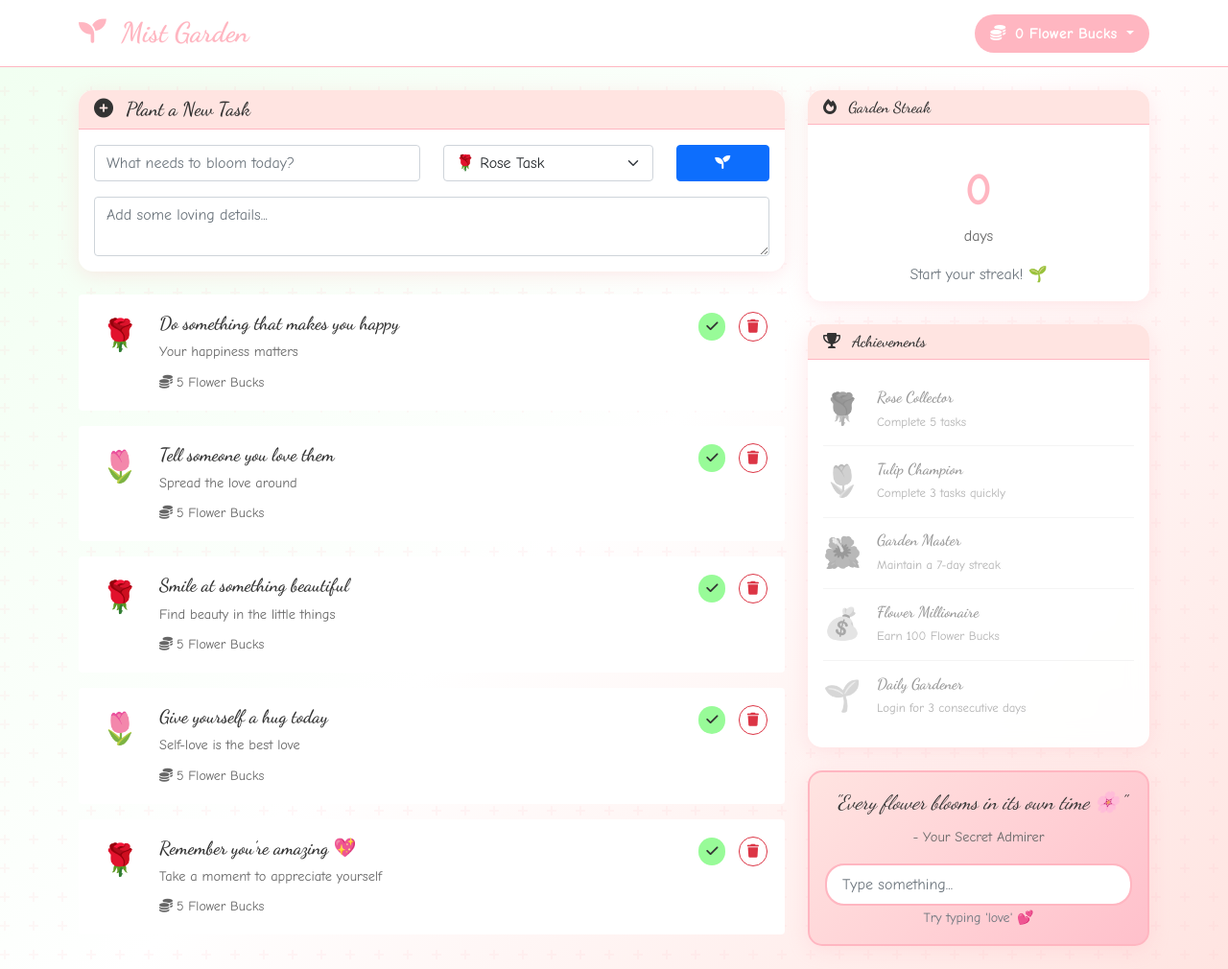
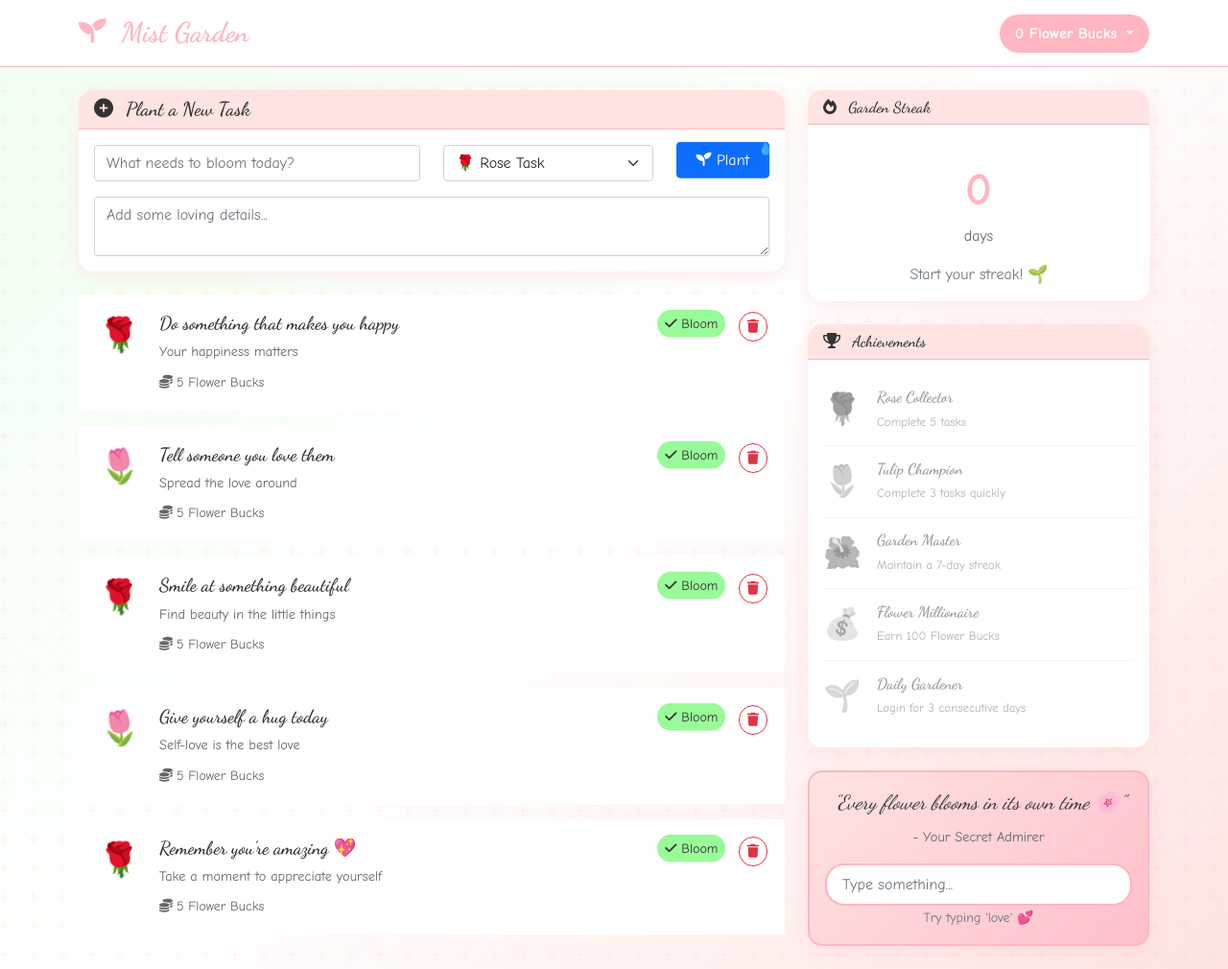
Before and after one commit to MeetSid28/Meets_Garden, a Flask app: page /garden in a window 1280 px wide. Shown: the whole page at 96% size. Run offline with Flask 3, Linux system fonts and the light colour scheme; the visitor is signed in with stand-in values (Sample User, id 1); data comes from the database, SQL or seed files in the repository; data that the repository does not hold is empty.

Commit message:
Add fun animations and interactive elements to the romantic garden
Implement CSS animations like growing flowers and bouncing buttons and update garden.html.

Replit-Commit-Author: Agent
Replit-Commit-Session-Id: cbaef027-eb1a-424f-bfdd-577a3cb663cc
Replit-Commit-Screenshot-Url: https://storage.googleapis.com/screenshot-production-us-central1/cc60cca6-e83e-4a43-a7c4-cdd1e30db0ad/6484bcd0-dffa-4c5b-b3ff-317668d92905.jpg

```diff
--- a/static/css/style.css
+++ b/static/css/style.css
@@ -728,6 +728,105 @@ h1, h2, h3, h4, h5, h6 {
     }
 }
 
+/* Growing flower animations */
+.growing-flower {
+    display: inline-block;
+    animation: grow-flower 3s ease-in-out infinite;
+}
+
+@keyframes grow-flower {
+    0%, 100% { transform: scale(1) rotate(0deg); }
+    25% { transform: scale(1.1) rotate(-5deg); }
+    50% { transform: scale(1.2) rotate(0deg); }
+    75% { transform: scale(1.1) rotate(5deg); }
+}
+
+/* Bouncing buttons */
+.btn-bounce {
+    animation: button-bounce 2s ease-in-out infinite;
+}
+
+@keyframes button-bounce {
+    0%, 100% { transform: translateY(0); }
+    50% { transform: translateY(-5px); }
+}
+
+/* Water can animation */
+.watering-can {
+    position: relative;
+    display: inline-block;
+}
+
+.watering-can::after {
+    content: '💧';
+    position: absolute;
+    top: -10px;
+    right: -5px;
+    font-size: 0.8rem;
+    animation: water-drop 2s ease-in-out infinite;
+    opacity: 0;
+}
+
+@keyframes water-drop {
+    0% { opacity: 0; transform: translateY(0); }
+    50% { opacity: 1; transform: translateY(10px); }
+    100% { opacity: 0; transform: translateY(20px); }
+}
+
+/* Sun rays animation */
+.sun-rays {
+    position: relative;
+    display: inline-block;
+}
+
+.sun-rays::before {
+    content: '☀️';
+    position: absolute;
+    top: -5px;
+    left: -5px;
+    animation: sun-shine 3s ease-in-out infinite;
+}
+
+@keyframes sun-shine {
+    0%, 100% { transform: scale(1) rotate(0deg); opacity: 0.8; }
+    50% { transform: scale(1.2) rotate(180deg); opacity: 1; }
+}
+
+/* Enhanced petal falling */
+.enhanced-petals {
+    position: fixed;
+    top: 0;
+    left: 0;
+    width: 100%;
+    height: 100%;
+    pointer-events: none;
+    z-index: 500;
+}
+
+.petal-enhanced {
+    position: absolute;
+    font-size: 1.5rem;
+    animation: enhanced-fall 6s linear infinite;
+    opacity: 0.8;
+}
+
+@keyframes enhanced-fall {
+    0% {
+        transform: translateY(-100vh) rotate(0deg);
+        opacity: 1;
+    }
+    10% {
+        opacity: 0.8;
+    }
+    90% {
+        opacity: 0.6;
+    }
+    100% {
+        transform: translateY(100vh) rotate(720deg);
+        opacity: 0;
+    }
+}
+
 /* Custom Scrollbar */
 ::-webkit-scrollbar {
     width: 8px;
--- a/static/js/main.js
+++ b/static/js/main.js
@@ -1,7 +1,7 @@
 // Main JavaScript functionality for Mist garden app
 
 // Global variables
-let audioContext;
+let mainAudioContext;
 let isAudioInitialized = false;
 
 // Initialize the garden when DOM is loaded
@@ -304,7 +304,7 @@ function initializeAudio() {
     document.addEventListener('click', function initAudio() {
         if (!isAudioInitialized) {
             try {
-                audioContext = new (window.AudioContext || window.webkitAudioContext)();
+                mainAudioContext = new (window.AudioContext || window.webkitAudioContext)();
                 isAudioInitialized = true;
                 document.removeEventListener('click', initAudio);
             } catch (error) {
--- a/templates/garden.html
+++ b/templates/garden.html
@@ -70,8 +70,8 @@
                                     </div>
                                 </div>
                                 <div class="col-md-2">
-                                    <button type="submit" class="btn btn-primary w-100">
-                                        <i class="fas fa-seedling"></i>
+                                    <button type="submit" class="btn btn-primary w-100 btn-bounce watering-can">
+                                        <i class="fas fa-seedling"></i> Plant
                                     </button>
                                 </div>
                             </div>
@@ -93,9 +93,9 @@
                                     <div class="d-flex align-items-start">
                                         <div class="task-icon me-3">
                                             {% if task.flower_type == 'rose' %}
-                                                🌹
+                                                <span class="growing-flower">🌹</span>
                                             {% else %}
-                                                🌷
+                                                <span class="growing-flower">🌷</span>
                                             {% endif %}
                                         </div>
 
@@ -118,8 +118,8 @@
 
                                         <div class="task-actions">
                                             {% if not task.completed %}
-                                                <a href="{{ url_for('complete_task', task_id=task.id) }}" class="btn btn-success btn-sm complete-btn">
-                                                    <i class="fas fa-check"></i>
+                                                <a href="{{ url_for('complete_task', task_id=task.id) }}" class="btn btn-success btn-sm complete-btn btn-bounce">
+                                                    <i class="fas fa-check"></i> Bloom
                                                 </a>
                                             {% endif %}
                                             <a href="{{ url_for('delete_task', task_id=task.id) }}" class="btn btn-outline-danger btn-sm">
@@ -158,12 +158,12 @@
                         <div class="streak-flowers mt-3">
                             {% if recent_logins %}
                                 {% for login in recent_logins[:5] %}
-                                    <span class="streak-flower">
+                                    <span class="streak-flower growing-flower">
                                         {% if login.flower_grown == 'rose' %}🌹{% else %}🌷{% endif %}
                                     </span>
                                 {% endfor %}
                             {% else %}
-                                <span class="text-muted">Start your streak! 🌱</span>
+                                <span class="text-muted">Start your streak! <span class="growing-flower">🌱</span></span>
                             {% endif %}
                         </div>
                     </div>
```
